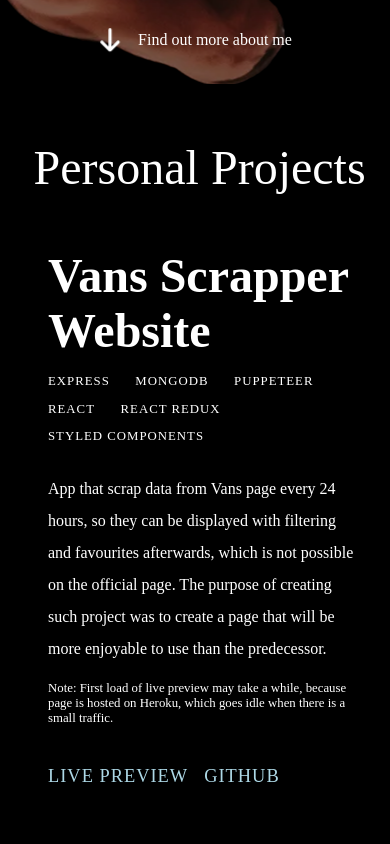
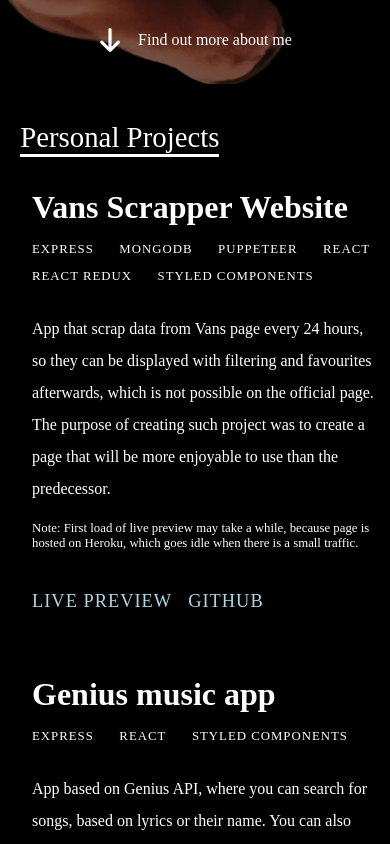
Before and after one commit to energywraith/my-portfolio, a React (Create React App) app: page / in a window 390 px wide. Shown: the part 760-1604 px from the top of the page. Built offline with nearby package versions, Linux system fonts and the light colour scheme; a web font is replaced by a local one.

Commit message:
Mobile responsiveness improvements

```diff
--- a/src/components/Projects/PersonalProjectsList/Project.style.js
+++ b/src/components/Projects/PersonalProjectsList/Project.style.js
@@ -33,6 +33,10 @@
 export const ProjectName = styled.h4`
   margin: 0;
   font-size: 3em;
+
+  @media(max-width: 1000px) {
+    font-size: 2em;
+  }
 `
 
 export const ProjectTechnologiesList = styled.ul`
--- a/src/components/Projects/PersonalProjectsList/index.style.js
+++ b/src/components/Projects/PersonalProjectsList/index.style.js
@@ -26,8 +26,7 @@
 
 
   @media(max-width: 1000px) {
-    padding-left: 0;
-    padding: 1em;
+    padding: 0em;
     box-sizing: border-box;
     margin-top: 1em;
     justify-content: center;
--- a/src/components/Projects/SectionHeader/index.style.js
+++ b/src/components/Projects/SectionHeader/index.style.js
@@ -19,8 +19,6 @@
 
   @media(max-width: 1000px) {
     padding-left: 0.7em;
-    & > div {
-      background-size: 0px 0px !important;
-    }
+    font-size: 1.8em;
   }
 `
```
